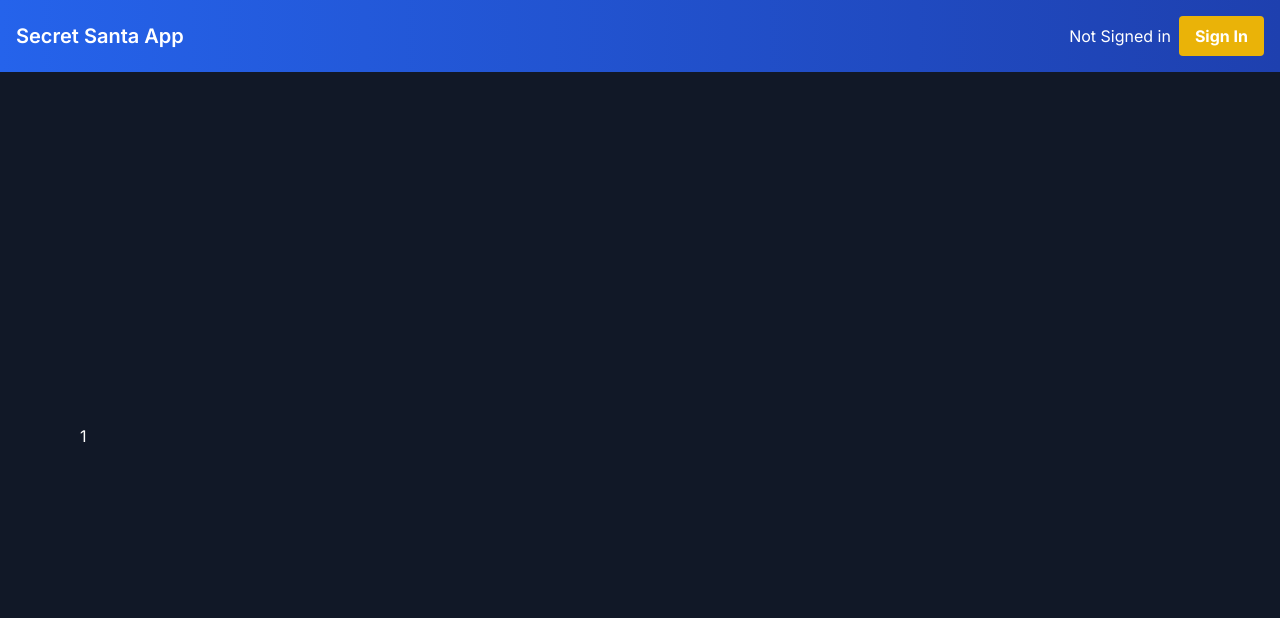
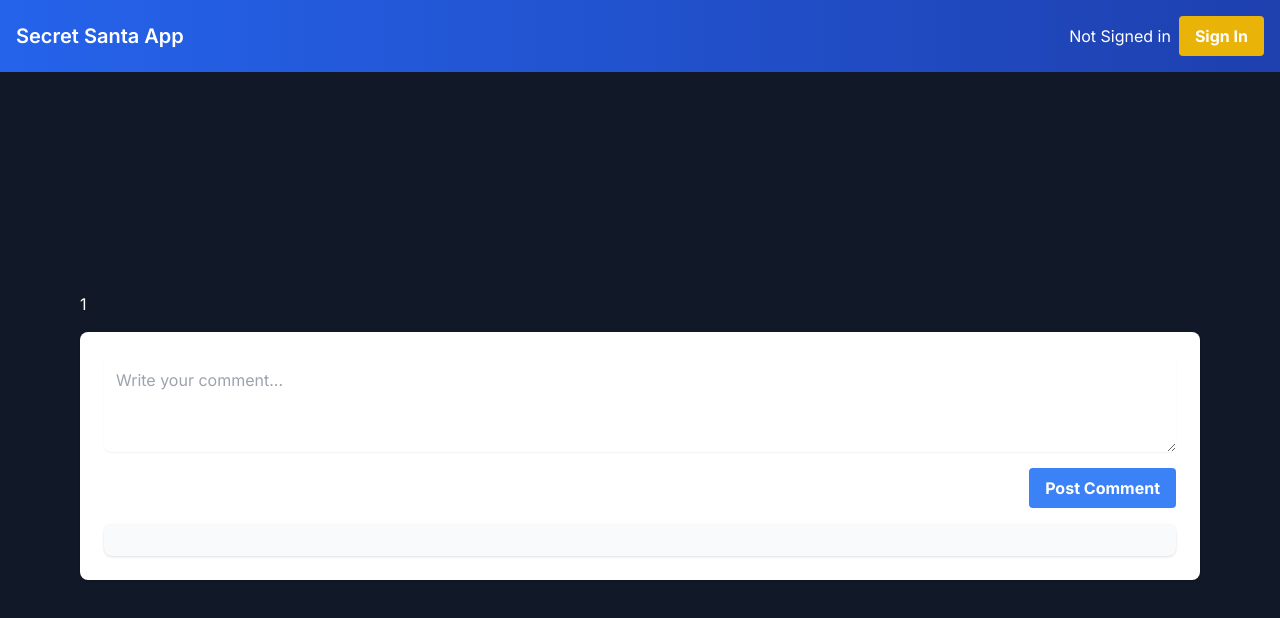
Before and after one commit to AJUP86/secret-santa-pri, a Next.js app in the folder client/: page /dashboard/events/1 in a window 1280 px wide. Shown: the top 618 px of the page. Built offline with nearby package versions, Linux system fonts and the light colour scheme; no server answers.

Commit message:
Created CommentSection component posting comment test succesfully fetching comment in postman succesfully

```diff
--- /dev/null
+++ b/client/src/app/components/CommentSection.tsx
@@ -0,0 +1,67 @@
+'use client';
+import React, { useState } from 'react';
+import { useSession } from 'next-auth/react';
+
+const CommentSection = ({ eventId }) => {
+  const [comment, setComment] = useState('');
+  const { data: session } = useSession();
+
+  const handlePostComment = async (e) => {
+    e.preventDefault();
+    if (!comment.trim()) return;
+
+    try {
+      const response = await fetch('http://localhost:5000/comments', {
+        method: 'POST',
+        headers: {
+          'Content-Type': 'application/json',
+        },
+        body: JSON.stringify({
+          userId: session.user.email,
+          eventId,
+          content: comment,
+        }),
+      });
+
+      if (!response.ok) {
+        throw new Error('Failed to post comment');
+      }
+
+      setComment('');
+      // Update comments list here if necessary
+    } catch (error) {
+      console.error('Error posting comment:', error);
+      // Display an error message
+    }
+  };
+
+  return (
+    <div className="comment-section">
+      <form
+        onSubmit={handlePostComment}
+        className="comment-form flex flex-col gap-4"
+      >
+        <textarea
+          className="comment-input w-full border-gray-300 rounded-lg shadow-sm p-3 text-gray-700 focus:outline-none focus:border-blue-500 focus:ring-1 focus:ring-blue-500"
+          placeholder="Write your comment..."
+          value={comment}
+          onChange={(e) => setComment(e.target.value)}
+          rows={3}
+        ></textarea>
+        <div className="flex justify-end">
+          <button
+            type="submit"
+            className="comment-submit bg-blue-500 hover:bg-blue-700 text-white font-bold py-2 px-4 rounded transition duration-300 cursor-pointer"
+          >
+            Post Comment
+          </button>
+        </div>
+      </form>
+      <div className="comments-display">
+        {/* Map and display comments here */}
+      </div>
+    </div>
+  );
+};
+
+export default CommentSection;
--- a/client/src/app/dashboard/events/[eventId]/page.tsx
+++ b/client/src/app/dashboard/events/[eventId]/page.tsx
@@ -1,10 +1,12 @@
 import React from 'react';
+import CommentSection from '../../../components/CommentSection';
 
 export default function page({ params }) {
   async function getData() {}
   return (
     <>
       <div>{params.eventId}</div>
+      <CommentSection eventId={params.eventId} />
     </>
   );
 }
--- a/client/src/app/globals.css
+++ b/client/src/app/globals.css
@@ -68,4 +68,24 @@ footer {
   .footer {
     @apply flex items-center justify-center w-full h-24 border-t bg-gray-800 text-gray-300;
   }
+
+  .comment-section {
+    @apply bg-white text-gray-800 rounded-lg shadow p-6 mt-4;
+  }
+
+  .comment-form {
+    @apply flex flex-col gap-4;
+  }
+
+  .comment-input {
+    @apply w-full border-gray-300 rounded-lg shadow-sm p-3 text-gray-700 focus:outline-none focus:border-accent focus:ring-1 focus:ring-accent;
+  }
+
+  .comment-submit {
+    @apply bg-accent hover:bg-accent-hover text-white font-bold py-2 px-4 rounded transition duration-300 cursor-pointer;
+  }
+
+  .comments-display {
+    @apply mt-4 bg-gray-50 p-4 rounded-lg shadow;
+  }
 }
--- a/client/tailwind.config.ts
+++ b/client/tailwind.config.ts
@@ -12,7 +12,11 @@ module.exports = {
         'gradient-conic':
           'conic-gradient(from 180deg at 50% 50%, var(--tw-gradient-stops))',
       },
+      colors: {
+        accent: '#2563eb', // example color for your accent
+        'accent-hover': '#1d4ed8', // example color for your accent hover
+      },
     },
   },
   plugins: [],
-}
+};
```
